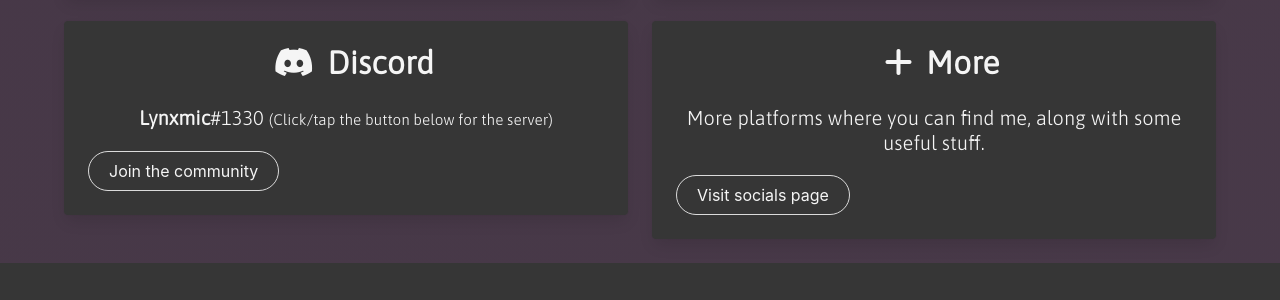
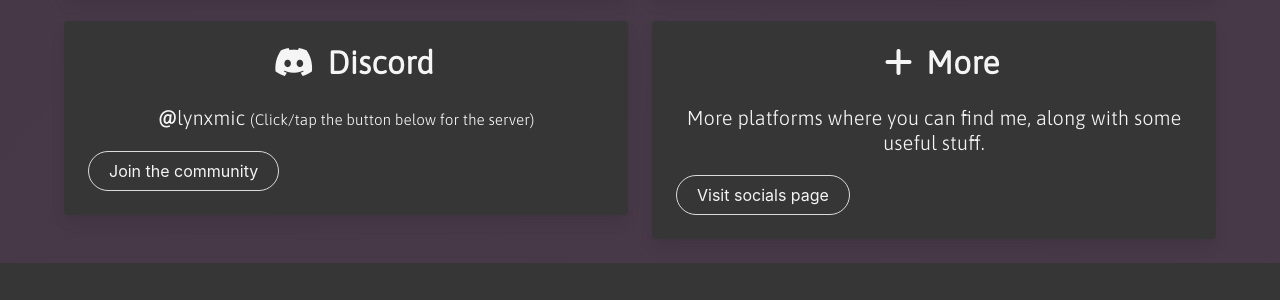
Before and after one commit to theclyron/lynxblog, a Jekyll site: the page built from docs/about.html, in a window 1280 px wide. Shown: the part 901-1201 px from the top of the page. Built offline with Jekyll 4.4.1, drawn with Linux system fonts in a browser that asks for light colours.

Commit message:
like it or not, this discord username change is here to stay

```diff
--- a/docs/about.html
+++ b/docs/about.html
@@ -110,7 +110,7 @@
                   </div>
                 </div>
                 <div class="content has-text-light">
-                  <p class="subtitle has-text-light has-text-centered"><strong class="has-text-light">Lynxmic</strong>#1330 <small><small>(Click/tap the button below for the server)</small></small></p>
+                  <p class="subtitle has-text-light has-text-centered"><strong class="has-text-light">@</strong>lynxmic <small><small>(Click/tap the button below for the server)</small></small></p>
                   <a class="button is-rounded has-background-dark has-text-light" href="{{ site.author_discord }}">Join the community</a>
                 </div>
           </div>
```
